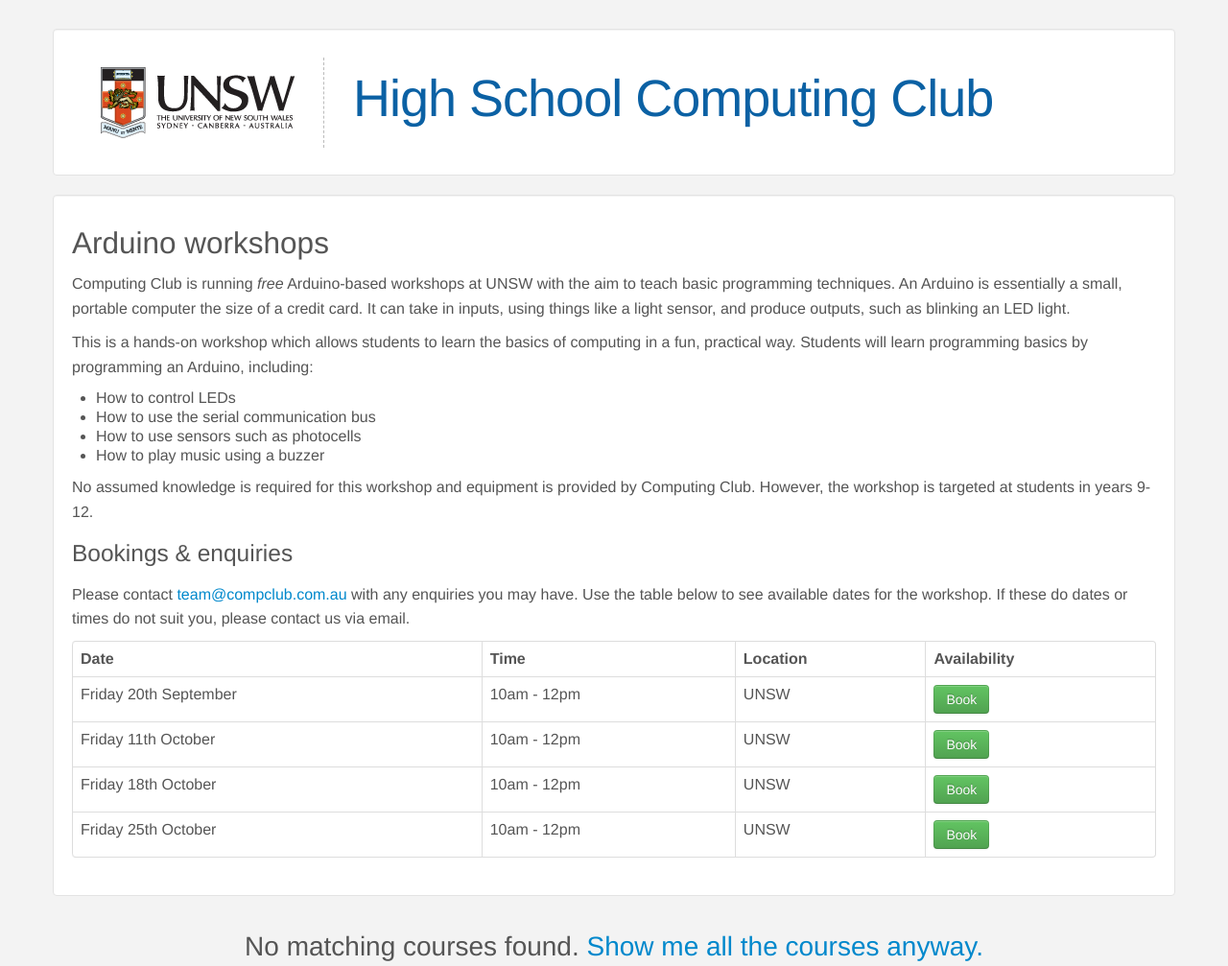
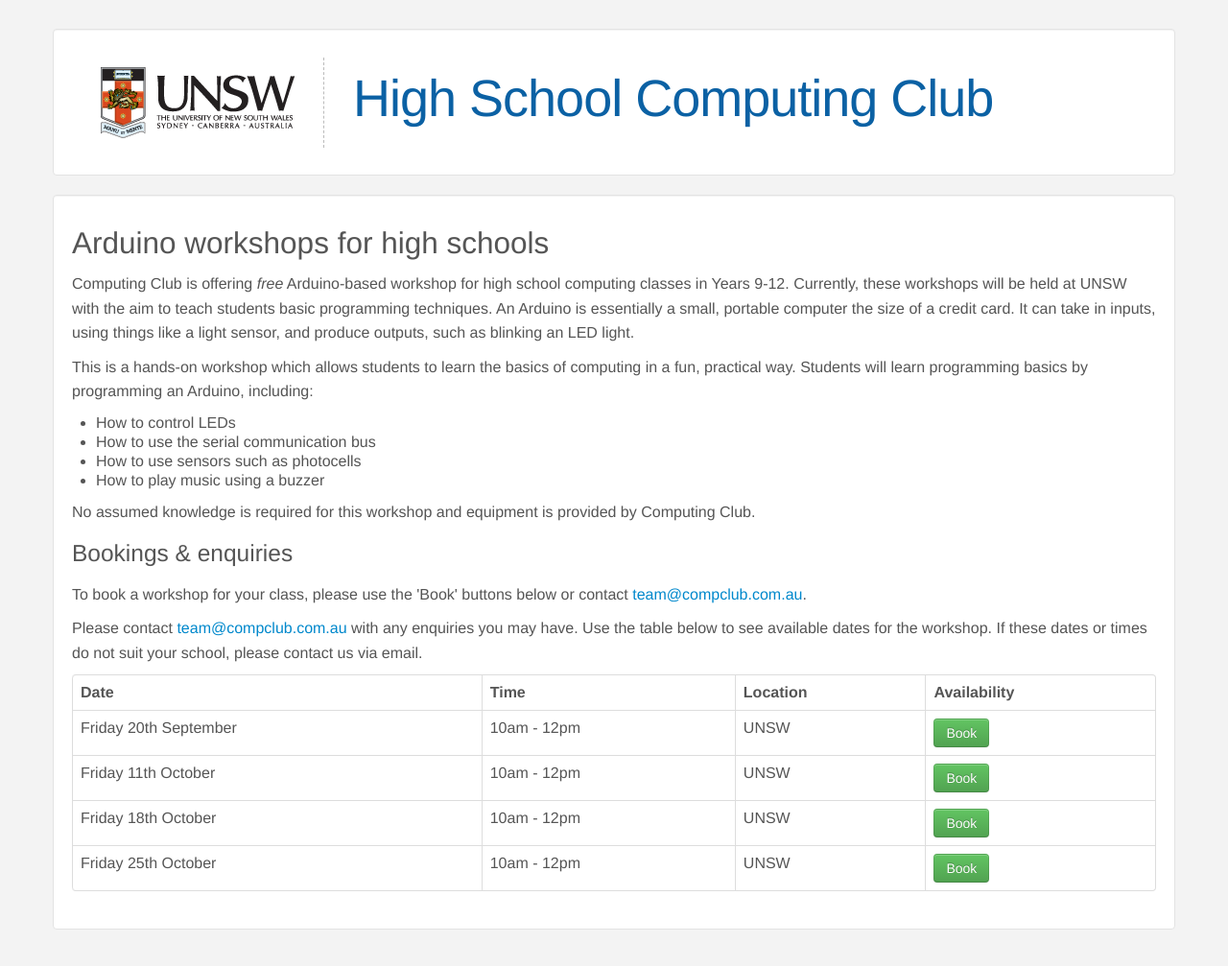
Before and after one commit to samuelli/compclub, a Python web app: template app/templates/courses.html in a window 1280 px wide. Shown: the top 1007 px of the page at 96% size. Run offline with Jinja, Linux system fonts and the light colour scheme; the template is opened without the code that fills it, so the values that code supplies are empty.

Commit message:
Update course page.

```diff
--- a/app/templates/courses.html
+++ b/app/templates/courses.html
@@ -10,8 +10,9 @@
         <a href="/admin/emailing" type="button" class="btn btn-primary">Send email</a>
     {% endif %}
  <div class="well">
-        <h2>Arduino workshops</h2>
-        <p>Computing Club is running <i>free</i> Arduino-based workshops at UNSW with the aim to teach basic programming techniques.
+        <h2>Arduino workshops for high schools</h2>
+        <p>Computing Club is offering <i>free</i> Arduino-based workshop for high school computing classes in Years 9-12.
+            Currently, these workshops will be held at UNSW with the aim to teach students basic programming techniques.
             An Arduino is essentially a small, portable computer the size of a credit card. It can take in inputs,
             using things like a light sensor, and produce outputs, such as blinking an LED light.
         </p>
@@ -25,8 +26,13 @@
             <li>How to play music using a buzzer</li>
         </ul>
         <p>No assumed knowledge is required for this workshop and equipment is provided by Computing Club.
-            However, the workshop is targeted at students in years 9-12.
         </p>
+     <h3>Bookings &amp; enquiries</h3>
+        <p>To book a workshop for your class, please use the 'Book' buttons below or contact <a href="mailto: team@compclub.com.au">team@compclub.com.au</a>.</p>
+
+        <p>Please contact <a href="mailto: team@compclub.com.au">team@compclub.com.au</a> with any enquiries you may have.
+        Use the table below to see available dates for the workshop. If these dates or times do not suit your school,
+            please contact us via email.</p>
     <table class="table table-bordered">
         <thead>
         <tr>
@@ -62,10 +68,7 @@
             <td><a href="mailto:team@compclub.com.au?subject=[CompClub]%20Arduino%20workshops%20-%20Friday%2025th%20October" class="btn btn-success" type="button">Book</a></td>
         </tr>
     </tbody>
-    <h3>Bookings &amp; enquiries</h3>
-        <p>Please contact <a href="mailto: team@compclub.com.au">team@compclub.com.au</a> with any enquiries you may have.
-        Use the table below to see available dates for the workshop. If these do dates or times do not suit you,
-            please contact us via email.</p>
+
 
 
 </table>
```
